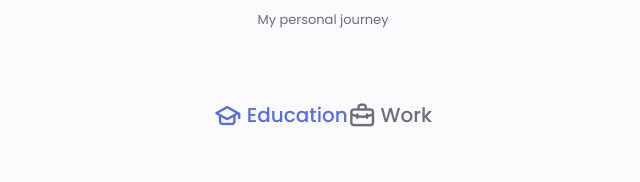
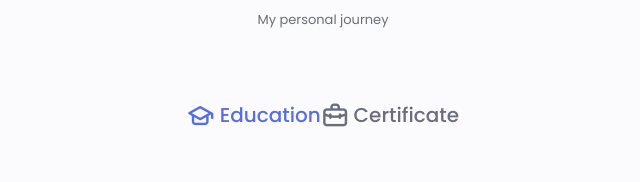
Before and after one commit to CherniukAlx/CherniukAlx.github.io, a plain HTML site: page index.html in a window 1280 px wide. Shown: the part 2424-2606 px from the top of the page, without its empty margins (317-957 px from the left). Drawn offline with nearby package versions, Linux system fonts and the light colour scheme.

Commit message:
education work / certificate

```diff
--- a/index.html
+++ b/index.html
@@ -350,7 +350,7 @@
 
                 <div class="qualification__button button--flex" data-target='#work'>
                     <i class="uil uil-briefcase-alt qualification__icon"></i>
-                    Work
+                    Certificate
                 </div>
            </div>
 
```
